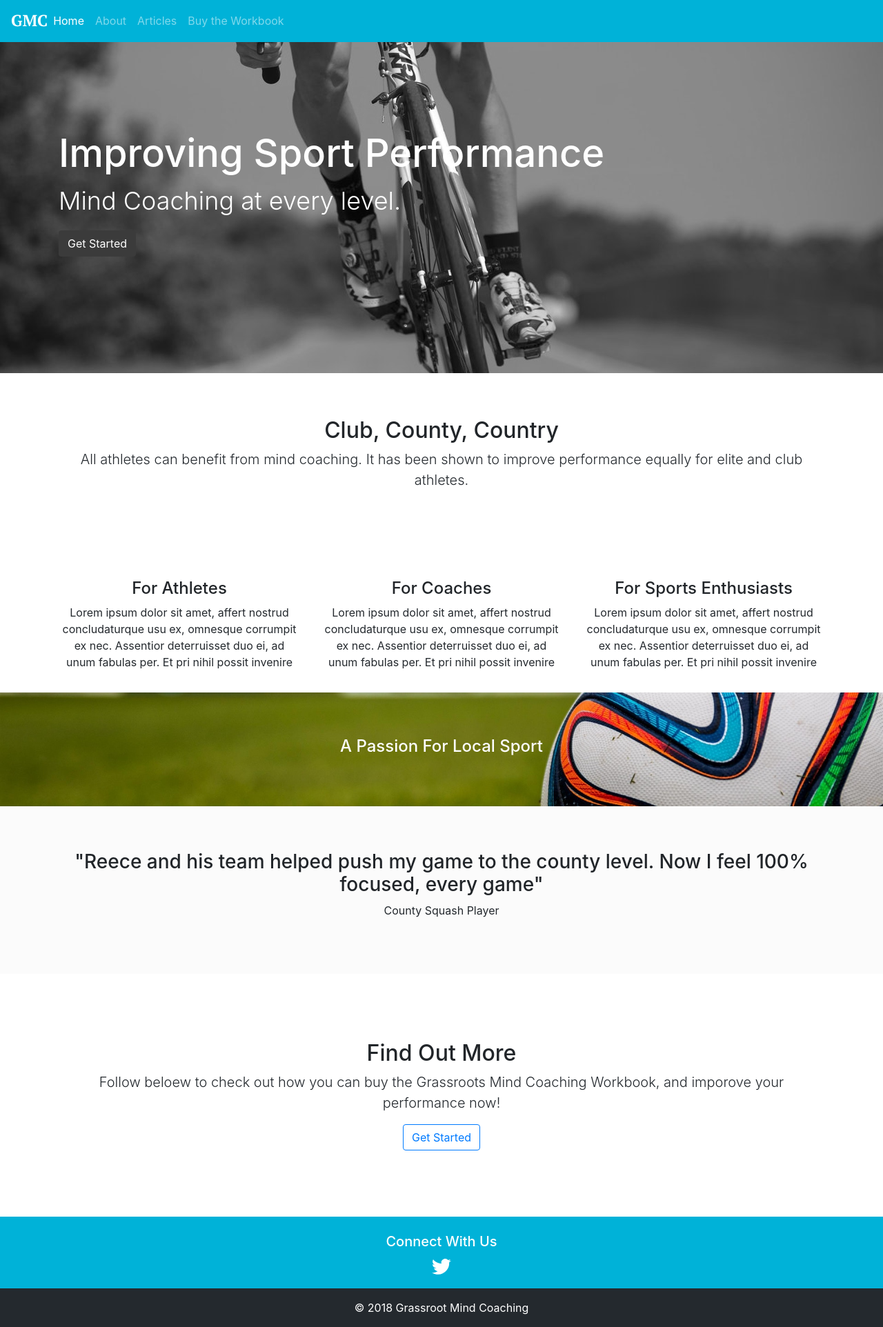
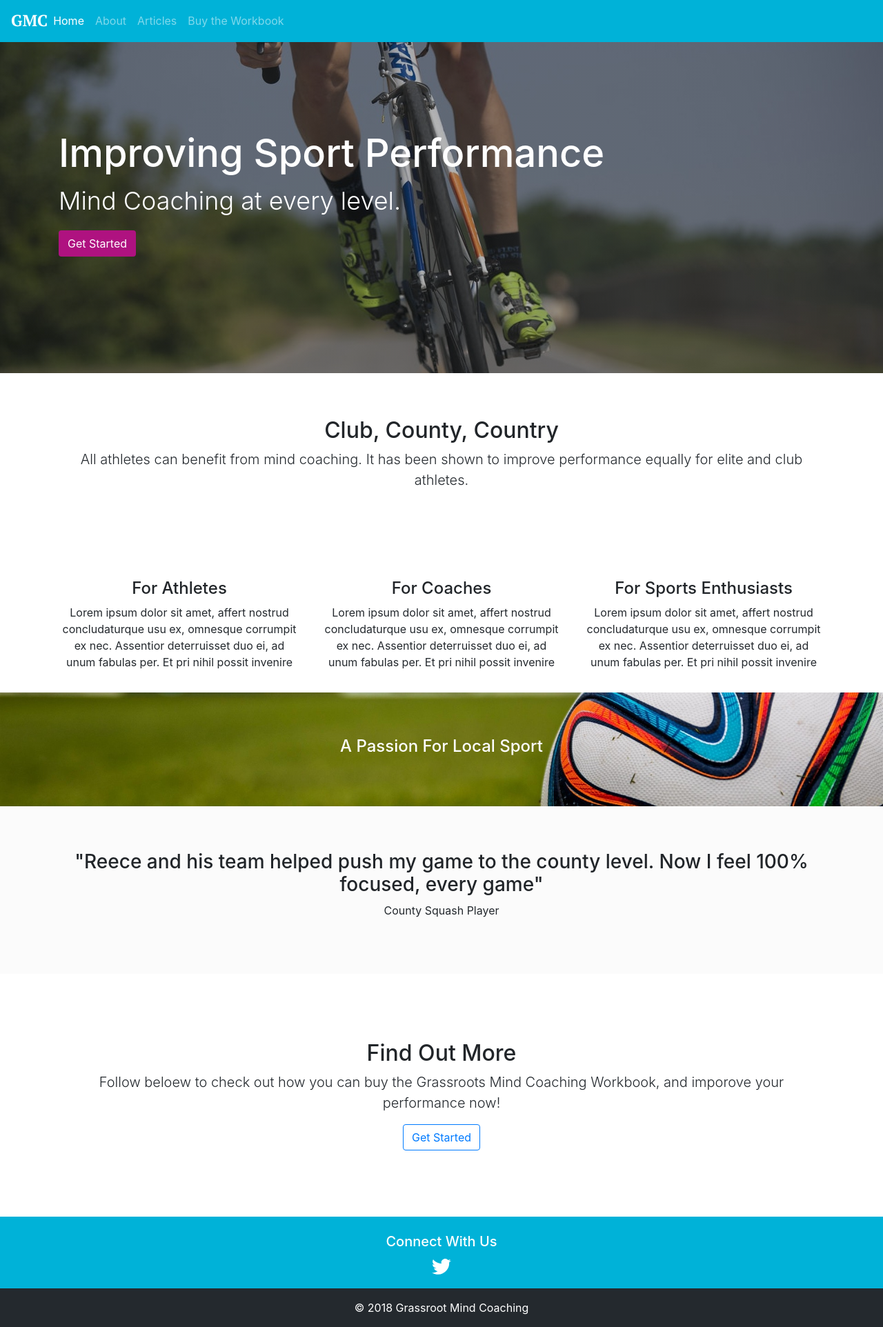
Before and after one commit to krussll/etsysimplicity, a Jekyll site: the page built from index.md, in a window 1280 px wide. Shown: the whole page at 69% size. Built offline with Jekyll 4.4.1, drawn with Linux system fonts in a browser that asks for light colours; nearby versions of some CDN libraries.

Commit message:
Update home.html

```diff
--- a/_layouts/home.html
+++ b/_layouts/home.html
@@ -3,7 +3,7 @@
   {% include head.html %}
   <body>
     {% include nav.html %}
-    <div class="jumbotron main post-colour-black dark mb-0" style="filter: grayscale(100%);background: rgba(236, 239, 238, 0.25)  url({{ site.url }}images/mind-coaching-cycling.jpeg) no-repeat center center">
+    <div class="jumbotron main post-colour-black dark mb-0" style="background: linear-gradient(rgba(34, 37, 40, 0.35), rgba(34, 37, 40, 0.35)),  url({{ site.url }}images/mind-coaching-cycling.jpeg) no-repeat center center">
       <div class="container">
         <h1>{{ page.title }}</h1>
         <p class="lead">{{ page.sub-title }}</p>
```
